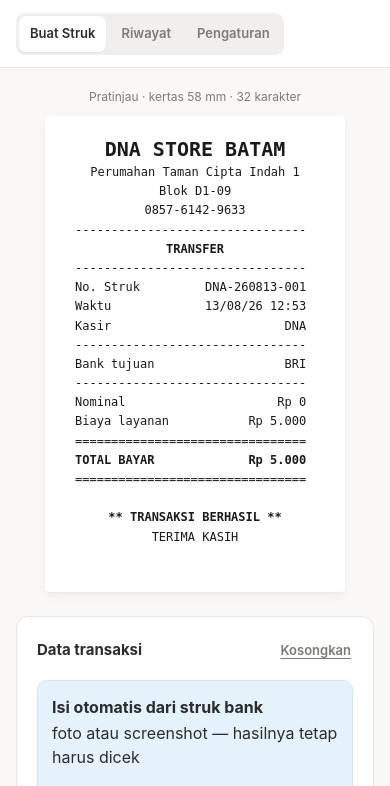
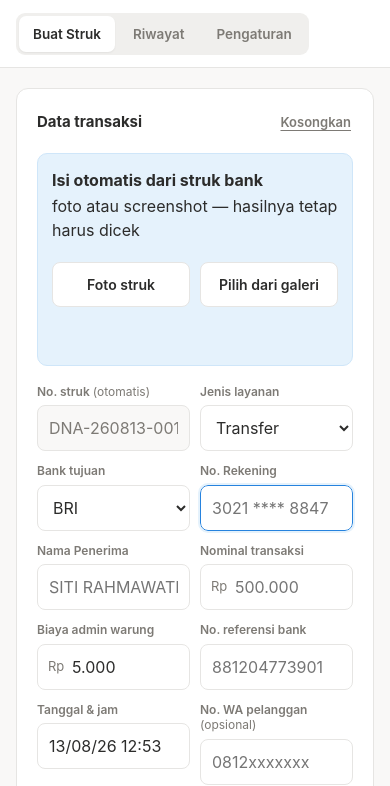
Before and after one commit to Icha-ctrl/strukwarung, a plain HTML site: page index.html in a window 390 px wide. Shown: the part 36-822 px from the top of the page. Drawn offline with Linux system fonts and the light colour scheme.

Commit message:
Responsif Mobile

```diff
--- a/style.css
+++ b/style.css
@@ -491,12 +491,7 @@
   mask: radial-gradient(6px at 6px 100%, transparent 98%, #000) repeat-x 0 0 / 12px 8px;
 }
 
-/* Font struk.
-   Tetap monospace — kalau tidak, kolom angka di kanan jadi bergerigi.
-   Tapi bukan Courier New yang kaku dan tipis itu. Daftar di bawah memakai
-   font monospace modern bawaan tiap sistem: SF Mono (iPhone/Mac),
-   Roboto Mono (Android), Cascadia/Consolas (Windows). Bentuknya lebih
-   bulat dan halus, dan tidak ada font yang perlu diunduh — tetap offline. */
+
 .struk {
   font-family: ui-monospace, "SF Mono", SFMono-Regular, "Cascadia Mono",
     "Segoe UI Mono", "Roboto Mono", "DejaVu Sans Mono", Menlo, Consolas, monospace;
@@ -525,21 +520,24 @@
 
 @media (max-width: 860px) {
   .grid { grid-template-columns: 1fr; }
-  .preview-col { position: static; order: -1; }
+  /* Di HP: kotak isian DULU, pratinjau struk di bawahnya.
+     Sebelumnya pratinjau ditaruh paling atas (order: -1), jadi kasir harus
+     menggulir melewati seluruh struk hanya untuk mulai mengisi. */
+  .preview-col { position: static; }
   .wrap { padding: 20px 16px; }
   .topbar-in { padding: 12px 16px; }
 }
 
 @media (max-width: 520px) {
-  .fields { grid-template-columns: 1fr; }
+  /* Tetap dua kolom di HP. Satu kolom membuat form jadi 15 baris dan
+     layarnya harus digulir tiga kali untuk satu transaksi. */
+  .fields { gap: 12px 10px; }
+  .f label { line-height: 1.3; }
+
+  /* 16px itu batas iOS: di bawah itu Safari otomatis memperbesar (zoom)
+     halaman setiap kotak isian disentuh, dan tampilan jadi melompat. */
+  input, select { font-size: 16px; min-height: 46px; }
+
   .btn { flex: 1 1 calc(50% - 5px); }
   .brand { font-size: 14px; }
-
-  .stats { grid-template-columns: 1fr; }
-
-  .ritem { grid-template-columns: 1fr auto; }
-  .raksi { grid-column: 1 / -1; }
-  .raksi .btn.kecil { flex: 1; }
-
-  .tab { padding: 7px 11px; font-size: 13px; }
 }
```
